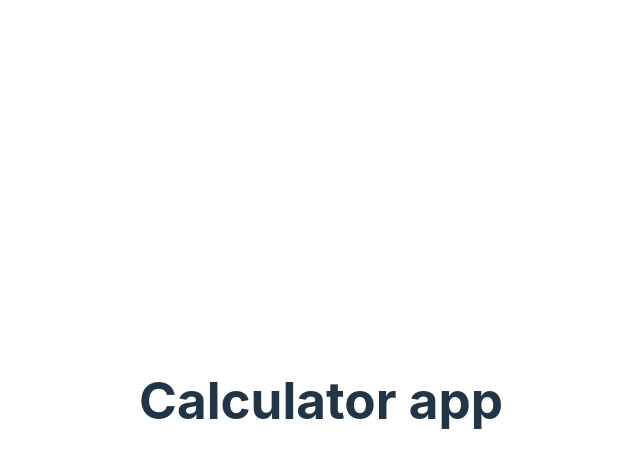
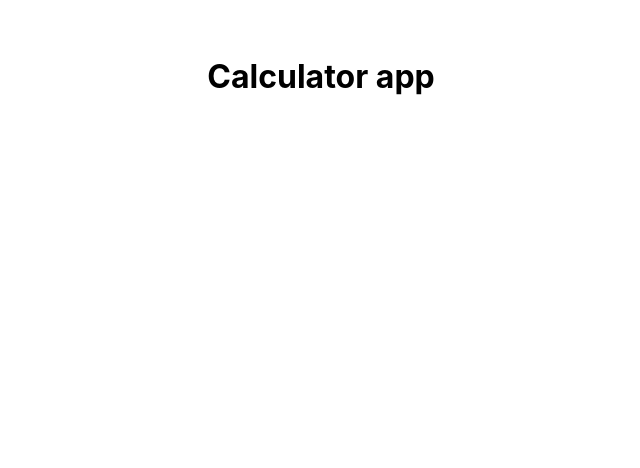
Before and after one commit to Sana-Shabeel/calculator-app, a React (Vite) app: page / in a window 1280 px wide. Shown: the top 468 px of the page, without its empty margins (319-959 px from the left). Built offline with nearby package versions, Linux system fonts and the light colour scheme.

Commit message:
Remove boilerplate code

```diff
--- a/src/index.css
+++ b/src/index.css
@@ -2,10 +2,6 @@
   font-family: Inter, system-ui, Avenir, Helvetica, Arial, sans-serif;
   line-height: 1.5;
   font-weight: 400;
-
-  color-scheme: light dark;
-  color: rgba(255, 255, 255, 0.87);
-  background-color: #242424;
 
   font-synthesis: none;
   text-rendering: optimizeLegibility;
@@ -14,56 +10,9 @@
   -webkit-text-size-adjust: 100%;
 }
 
-a {
-  font-weight: 500;
-  color: #646cff;
-  text-decoration: inherit;
-}
-a:hover {
-  color: #535bf2;
-}
-
 body {
   margin: 0;
-  display: flex;
-  place-items: center;
+  padding: 0;
   min-width: 320px;
   min-height: 100vh;
 }
-
-h1 {
-  font-size: 3.2em;
-  line-height: 1.1;
-}
-
-button {
-  border-radius: 8px;
-  border: 1px solid transparent;
-  padding: 0.6em 1.2em;
-  font-size: 1em;
-  font-weight: 500;
-  font-family: inherit;
-  background-color: #1a1a1a;
-  cursor: pointer;
-  transition: border-color 0.25s;
-}
-button:hover {
-  border-color: #646cff;
-}
-button:focus,
-button:focus-visible {
-  outline: 4px auto -webkit-focus-ring-color;
-}
-
-@media (prefers-color-scheme: light) {
-  :root {
-    color: #213547;
-    background-color: #ffffff;
-  }
-  a:hover {
-    color: #747bff;
-  }
-  button {
-    background-color: #f9f9f9;
-  }
-}
```
